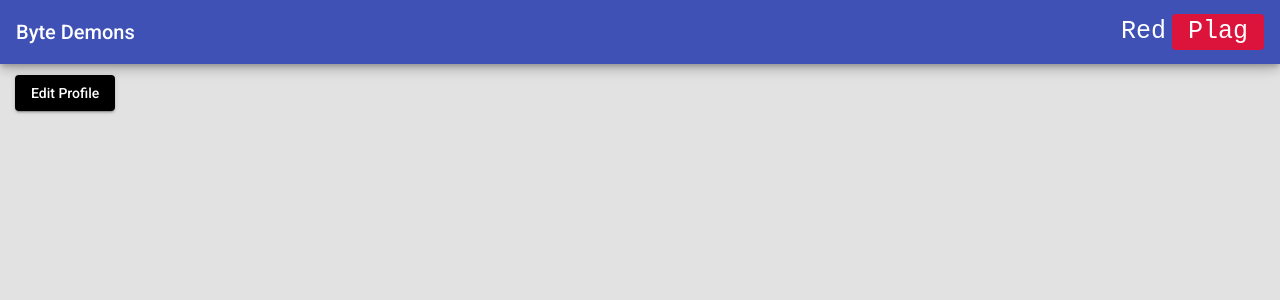
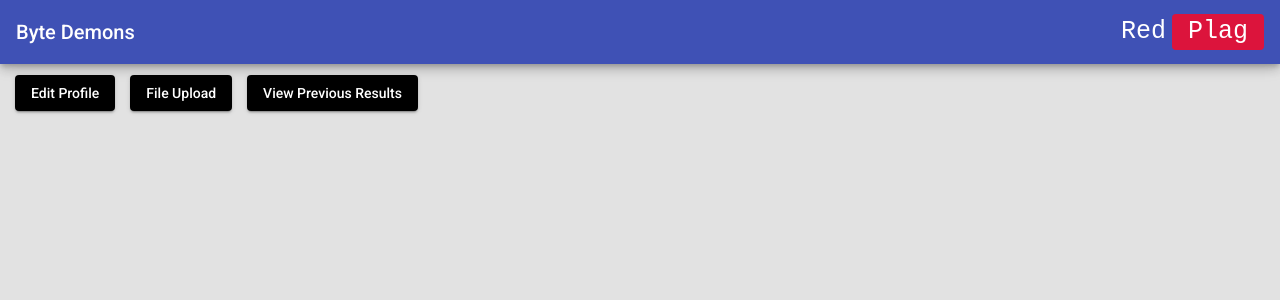
Before and after one commit to tantheta01/Plagiarism-Detection, an Angular app in the folder FrontEnd/sim-check/: page /mainpage in a window 1280 px wide. Shown: the top 300 px of the page. Built offline with nearby package versions, Linux system fonts and the light colour scheme.

Commit message:
main-page buttons added

```diff
--- a/FrontEnd/sim-check/src/app/components/fileupload/fileupload.component.ts
+++ b/FrontEnd/sim-check/src/app/components/fileupload/fileupload.component.ts
@@ -140,7 +140,7 @@ export class FileUploadComponent implements OnInit {
     }
   }
 
-  private dropHandler(ev: DragEvent) {
+  public dropHandler(ev: DragEvent) {
     // console.log('File(s) dropped');
 
     // Prevent default behavior (Prevent file from being opened)
@@ -183,7 +183,7 @@ export class FileUploadComponent implements OnInit {
     this.uploadFiles();
   }
 
-  private dragOverHandler(ev: DragEvent) {
+  public dragOverHandler(ev: DragEvent) {
     // console.log('File(s) in drop zone');
 
     // Prevent default behavior (Prevent file from being opened)
--- a/FrontEnd/sim-check/src/app/components/mainpage/mainpage.component.html
+++ b/FrontEnd/sim-check/src/app/components/mainpage/mainpage.component.html
@@ -1,3 +1,5 @@
 <div>
     <a mat-button mat-raised-button style="margin-left: 15px; margin-top: 75px; background-color: black; color: white;" routerLink="/editprofile">Edit Profile</a>
+    <a mat-button mat-raised-button style="margin-left: 15px; margin-top: 75px; background-color: black; color: white;" routerLink="/fileupload">File Upload</a>
+    <a mat-button mat-raised-button style="margin-left: 15px; margin-top: 75px; background-color: black; color: white;">View Previous Results</a>
 </div>
```
